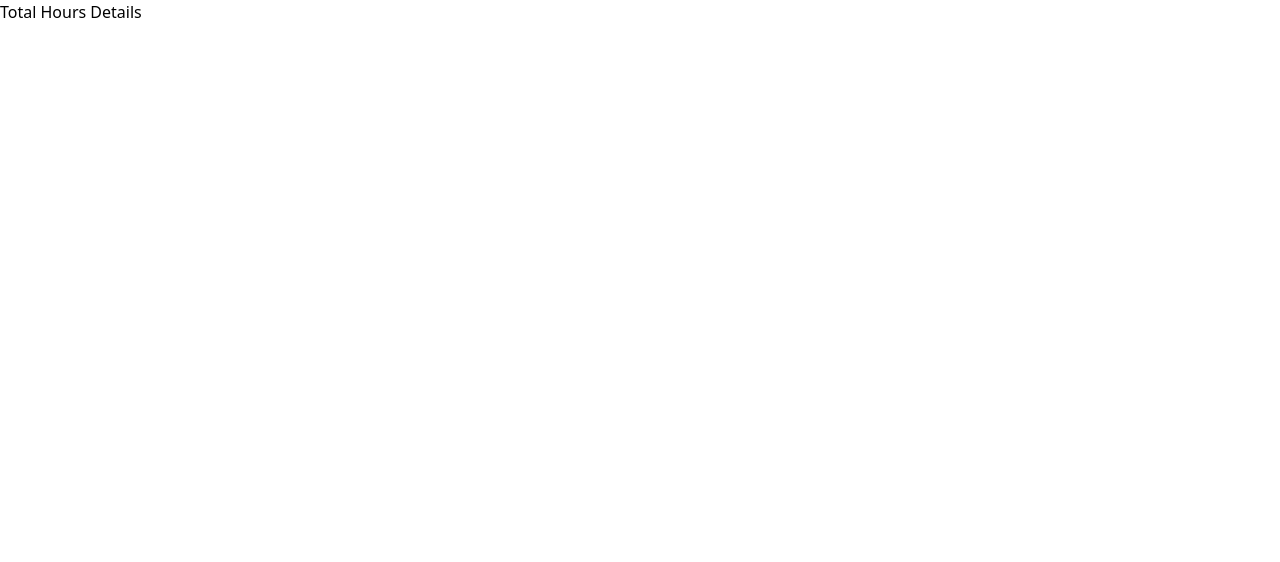
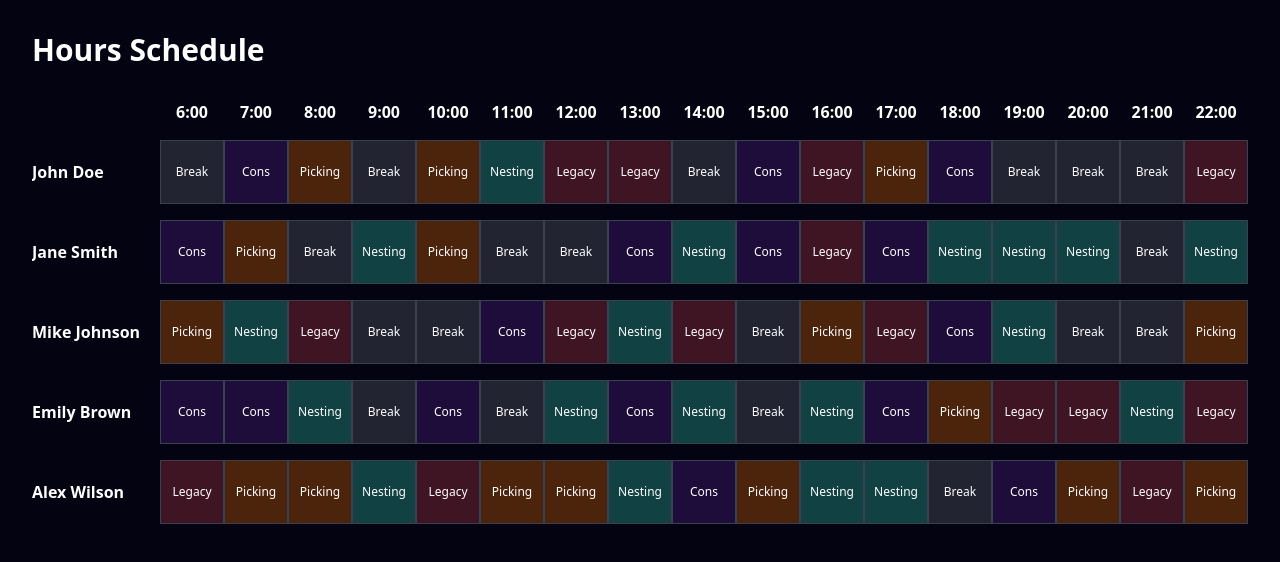
Before and after one commit to majorflaw/warehouse-dashboard, a React (Create React App) app: page /total-hours in a window 1280 px wide. Shown: the top 562 px of the page. Built offline with nearby package versions, Linux system fonts and the light colour scheme.

Commit message:
First try of Hour Schedule

```diff
--- a/src/TotalHoursPage.js
+++ b/src/TotalHoursPage.js
@@ -1,10 +1,61 @@
 import React from 'react';
 
+const activities = ['Nesting', 'Picking', 'Cons', 'Legacy', 'Break'];
+const hours = Array.from({ length: 18 }, (_, i) => i + 6); // 6 to 23
+
+const getRandomActivity = () => activities[Math.floor(Math.random() * activities.length)];
+
+const OperatorSchedule = ({ name }) => {
+  const schedule = hours.map(() => getRandomActivity());
+
+  return (
+    <div className="flex items-center mb-4">
+      <div className="w-32 font-semibold">{name}</div>
+      {schedule.map((activity, index) => (
+        <div
+          key={index}
+          className="w-16 h-16 flex items-center justify-center text-xs text-center border border-gray-700"
+          style={{ backgroundColor: getActivityColor(activity) }}
+        >
+          {activity}
+        </div>
+      ))}
+    </div>
+  );
+};
+
+const getActivityColor = (activity) => {
+  switch (activity) {
+    case 'Nesting': return 'rgba(55, 210, 187, 0.3)'; // Light teal
+    case 'Picking': return 'rgba(245, 114, 0, 0.3)'; // Light orange
+    case 'Cons': return 'rgba(94, 35, 157, 0.3)'; // Light purple
+    case 'Legacy': return 'rgba(202, 63, 84, 0.3)'; // Light red
+    case 'Break': return 'rgba(108, 117, 125, 0.3)'; // Light gray
+    default: return 'rgba(0, 0, 0, 0.1)';
+  }
+};
+
 const TotalHoursPage = () => {
+  const operators = [
+    "John Doe", "Jane Smith", "Mike Johnson", "Emily Brown", "Alex Wilson"
+  ];
+
   return (
-    <div>
-      <h1>Total Hours Details</h1>
-      {/* Add more content here as needed */}
+    <div className="min-h-screen w-full bg-[#030311] text-white p-8">
+      <h1 className="text-3xl font-bold mb-8">Hours Schedule</h1>
+      <div className="overflow-x-auto">
+        <div className="inline-block min-w-full">
+          <div className="flex mb-4">
+            <div className="w-32"></div>
+            {hours.map(hour => (
+              <div key={hour} className="w-16 font-semibold text-center">{hour}:00</div>
+            ))}
+          </div>
+          {operators.map((operator, index) => (
+            <OperatorSchedule key={index} name={operator} />
+          ))}
+        </div>
+      </div>
     </div>
   );
 };
```
Also changed, not shown: public/hour_schedule.csv (added).
